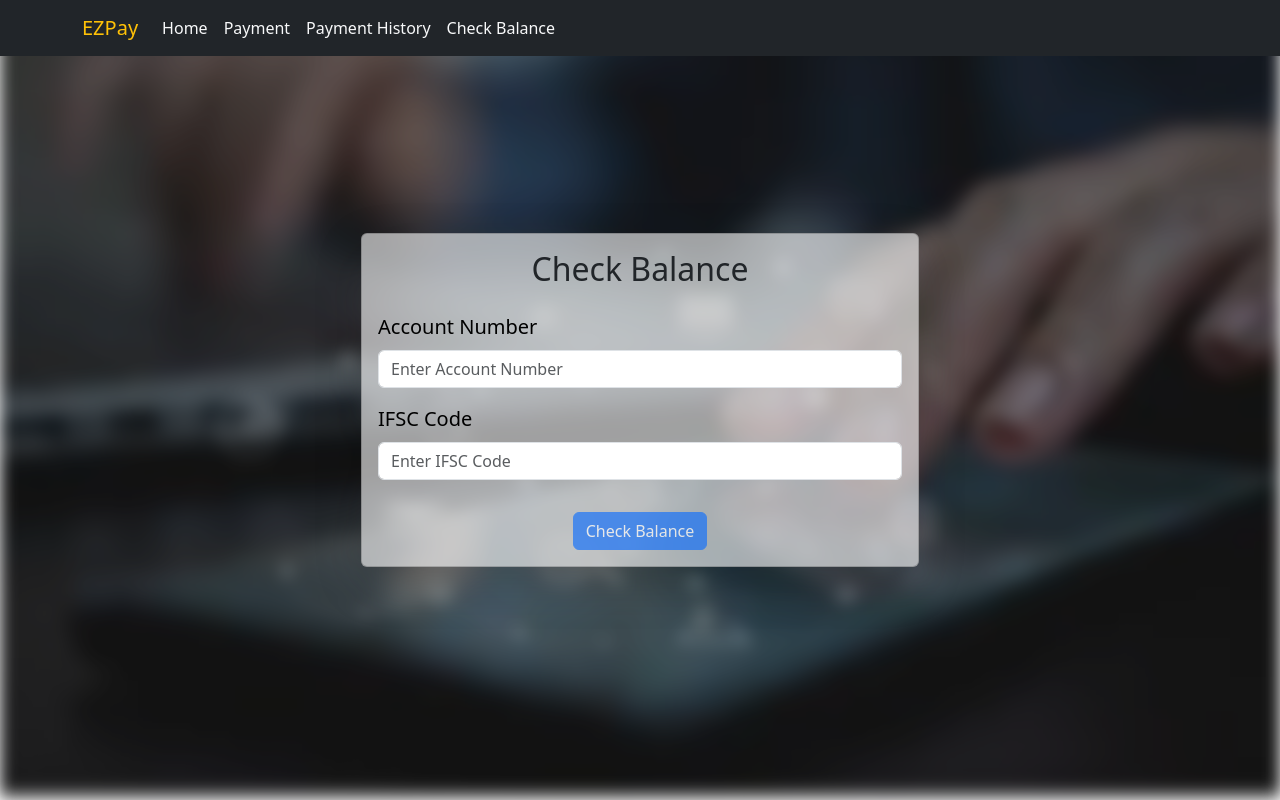
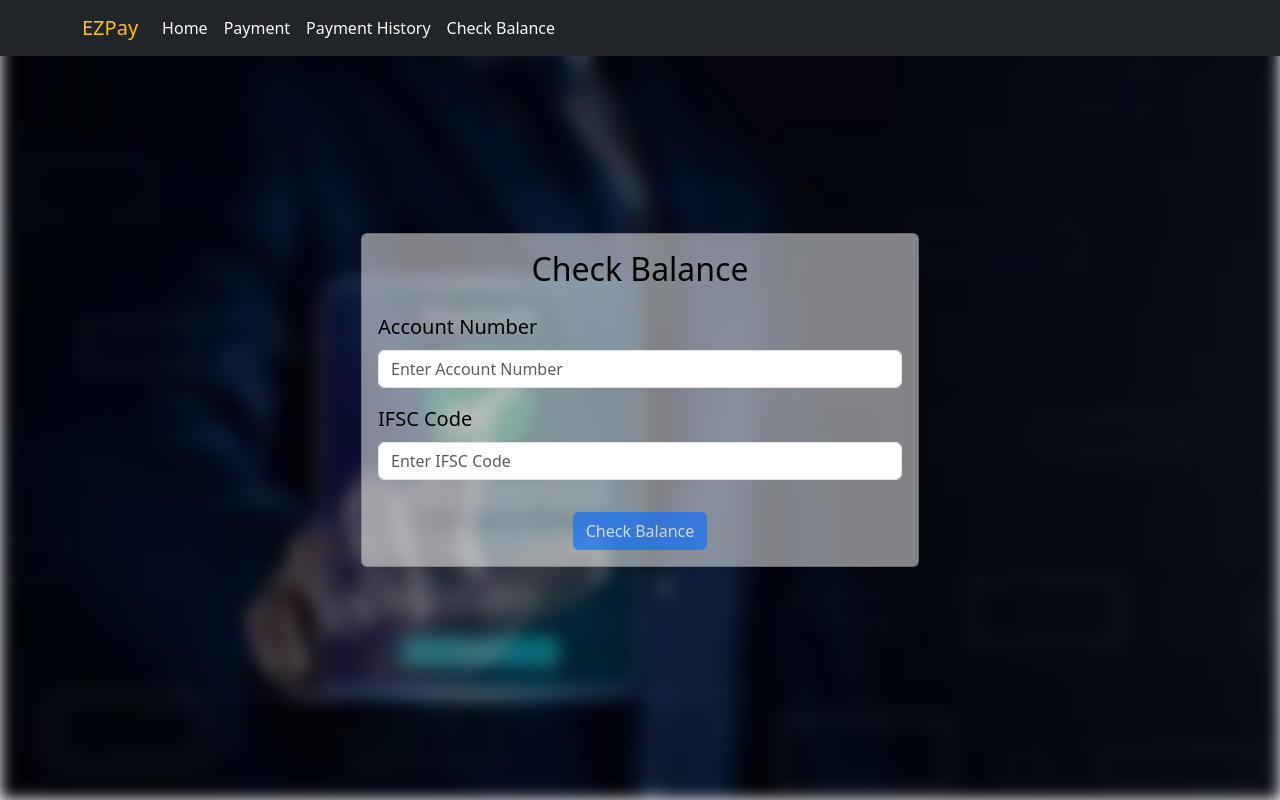
Before and after one commit to AishveenKaur/Ezpay_front, a React (Create React App) app: page /check-balance in a window 1280 px wide. Built offline with nearby package versions, Linux system fonts and the light colour scheme.

Commit message:
Updated CheckBalance.js

```diff
--- a/src/Pages/CheckBalance.js
+++ b/src/Pages/CheckBalance.js
@@ -3,13 +3,14 @@ import { Container, Form, Button, Alert, Spinner, Row, Col, Card } from "react-b
 import NavbarComponent from "./Navbar";
 import { useNavigate } from "react-router-dom";
 import axios from "axios";
-import backgroundImage from "../assets/image5.jpeg";
+import backgroundImage from "../assets/image1.jpeg";
 
 const CheckBalance = () => {
   const [accountNumber, setAccountNumber] = useState("");
   const [ifscCode, setIfscCode] = useState("");
   const [balance, setBalance] = useState("");
   const [error, setError] = useState("");
+  const [numberError, setNumberError] = useState(""); // Error for invalid account number
   const [loading, setLoading] = useState(false);
   const [checkingDone, setCheckingDone] = useState(false);
   const navigate = useNavigate();
@@ -35,43 +36,58 @@ const CheckBalance = () => {
     }
   };
 
-  const isFormValid = accountNumber !== "" && ifscCode !== "";
+  const isFormValid = accountNumber !== "" && ifscCode !== "" && numberError === "";
+
+  const handleAccountNumberChange = (e) => {
+    const inputValue = e.target.value;
+    if (/^\d*$/.test(inputValue)) {
+      setAccountNumber(inputValue);
+      setNumberError("");
+    } else {
+      setNumberError("Account number must be numeric");
+    }
+  };
 
   return (
     <>
       <NavbarComponent />
-      {/* Background Image */}
       <div
         className="position-fixed w-100 h-100"
         style={{
           backgroundImage: `url(${backgroundImage})`,
           backgroundSize: "cover",
-          backgroundPosition: "center",
-          filter: "blur(8px) brightness(50%)", // Blur and dim the background
+          backgroundPosition: " 90% center",
+          filter: "blur(8px) brightness(50%)",
           zIndex: -1,
         }}
       ></div>
-
-      {/* Main Content */}
-      <Container className="d-flex justify-content-center align-items-center position-relative" style={{ minHeight: "100vh", zIndex: 1 }}>
-        <Card className="w-50 shadow-lg" style={{ backgroundColor: "rgba(255, 255, 255, 0.6)" }}> {/* Adjusted opacity for transparency */}
-          <Card.Body>
+      <Container className="d-flex justify-content-center align-items-center" style={{ minHeight: "100vh" }}>
+        <Card className="w-50 shadow-sm"
+                      style={{
+                        maxWidth: "800px",
+                        backgroundColor: "rgba(255, 255, 255, 0.5)", // Transparent entry container
+                        zIndex: 1,
+                      }}>
+          <Card.Body >
             {!checkingDone ? (
               <>
-                <h2 className="text-center mb-4 text-dark">Check Balance</h2>
+                <h2 className="text-center mb-4" style={{color:'black' }}>Check Balance</h2>
                 <Form>
                   <Form.Group controlId="accountNumber" className="mb-3">
-                    <Form.Label style={{ fontSize: '1.25em', color: 'black' }}>Account Number</Form.Label>
+                    <Form.Label style={{ fontSize: '1.25em', color: 'black'}}>Account Number</Form.Label>
                     <Form.Control
                       type="text"
                       placeholder="Enter Account Number"
                       value={accountNumber}
-                      onChange={(e) => setAccountNumber(e.target.value)}
+                      onChange={handleAccountNumberChange}
                       style={{ fontSize: '1em' }}
                     />
+                    {numberError && (
+                      <div style={{ color: "red", fontSize: "0.9em" }}>{numberError}</div>
+                    )}
                   </Form.Group>
                   <Form.Group controlId="ifscCode" className="mb-3">
-                    <Form.Label style={{ fontSize: '1.25em', color: 'black' }}>IFSC Code</Form.Label>
+                    <Form.Label style={{ fontSize: '1.25em', color: 'black'}}>IFSC Code</Form.Label>
                     <Form.Control
                       type="text"
                       placeholder="Enter IFSC Code"
@@ -124,7 +140,7 @@ const CheckBalance = () => {
                     </Button>
                     <Button
                       variant="primary"
-                      onClick={() => navigate("/payment-history")}
+                      onClick={() => navigate('/payment-history')}
                     >
                       View Transactions
                     </Button>
```
